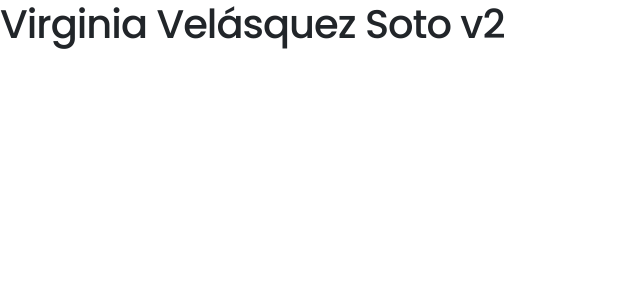
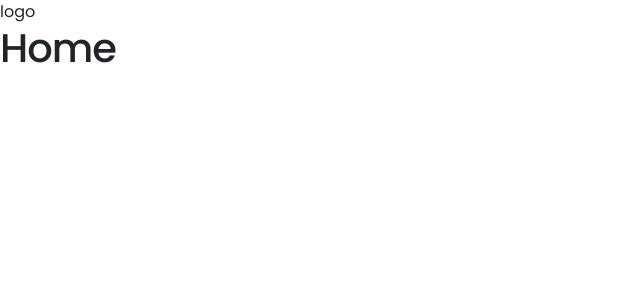
Before and after one commit to VirginiaCreativa/pinimark, a React app in the folder client/: page / in a window 1280 px wide. Shown: the top 300 px of the page, without its empty margins (0-640 px from the left). Built offline with nearby package versions, Linux system fonts and the light colour scheme.

Commit message:
Implementa layout and routes

```diff
--- a/client/src/App.jsx
+++ b/client/src/App.jsx
@@ -1,14 +1,16 @@
+import React from 'react';
 import { BrowserRouter as Router } from 'react-router-dom';
 import { history } from './redux/store/store';
+import Routes from './routes/Routes';
+import Layouts from './layouts/Layout';
 
-const App = () => {
-  return (
-    <>
-      <Router history={history}>
-        <h1>Virginia Velásquez Soto v2</h1>
-      </Router>
-    </>
-  );
-};
-
+const App = () => (
+  <>
+    <Router history={history}>
+      <Layouts>
+        <Routes />
+      </Layouts>
+    </Router>
+  </>
+);
 export default App;
--- /dev/null
+++ b/client/src/containers/Home.jsx
@@ -0,0 +1,11 @@
+import React from 'react';
+
+const Home = () => {
+  return (
+    <>
+      <h1>Home</h1>
+    </>
+  );
+};
+
+export default Home;
--- /dev/null
+++ b/client/src/containers/Palabra.jsx
@@ -0,0 +1,11 @@
+import React from 'react';
+
+const Palabra = () => {
+  return (
+    <>
+      <h3>Palabra</h3>
+    </>
+  );
+};
+
+export default Palabra;
--- /dev/null
+++ b/client/src/layouts/Layout.jsx
@@ -0,0 +1,17 @@
+import React from 'react';
+import styled from 'styled-components';
+
+const Wrapper = styled.div`
+  min-height: 90vh;
+`;
+
+const Layout = ({ children }) => {
+  return (
+    <div>
+      <header>logo</header>
+      <Wrapper>{children}</Wrapper>
+    </div>
+  );
+};
+
+export default Layout;
--- /dev/null
+++ b/client/src/routes/Routes.jsx
@@ -0,0 +1,22 @@
+import React from 'react';
+
+import { Switch, Route } from 'react-router-dom';
+import Home from '../containers/Home';
+import User from '../containers/Palabra';
+
+const Routes = () => {
+  return (
+    <>
+      <Switch>
+        <Route exact path="/">
+          <Home />
+        </Route>
+        <Route exact path="/user">
+          <User />
+        </Route>
+      </Switch>
+    </>
+  );
+};
+
+export default Routes;
```
